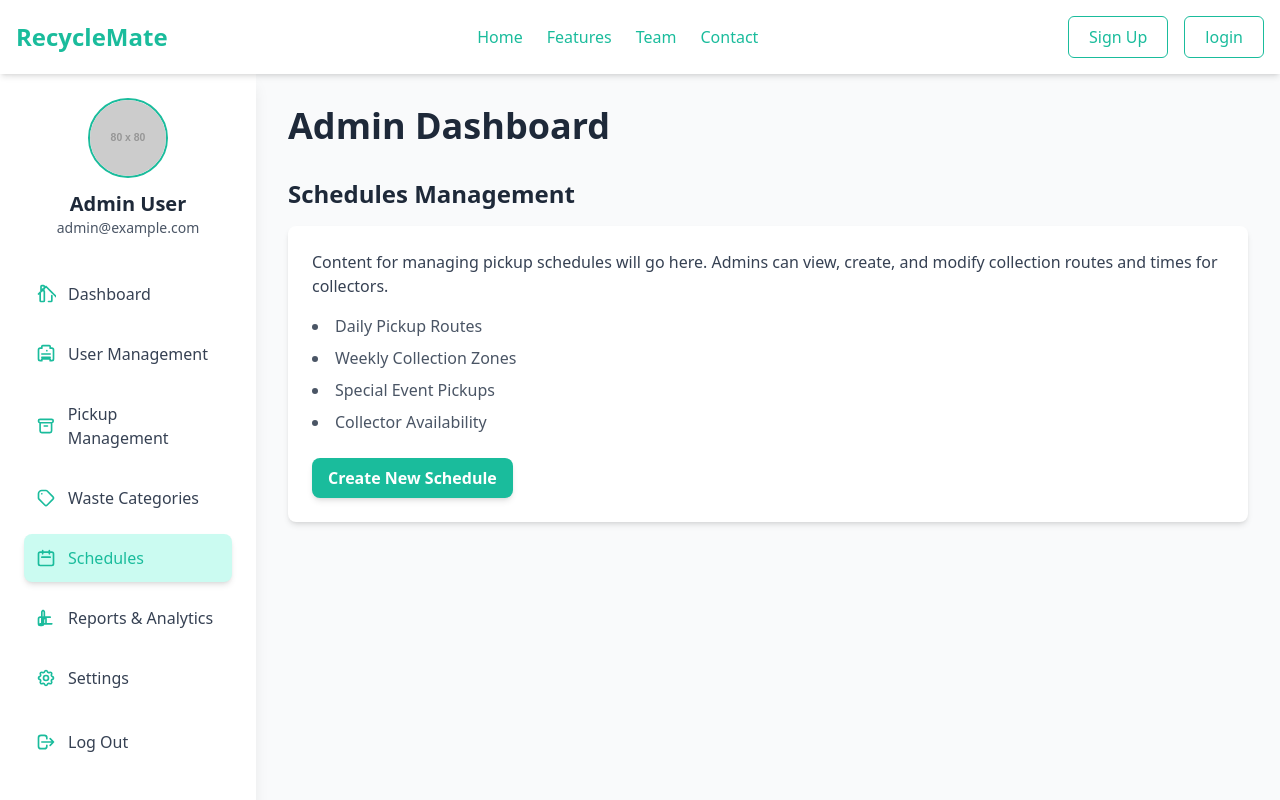
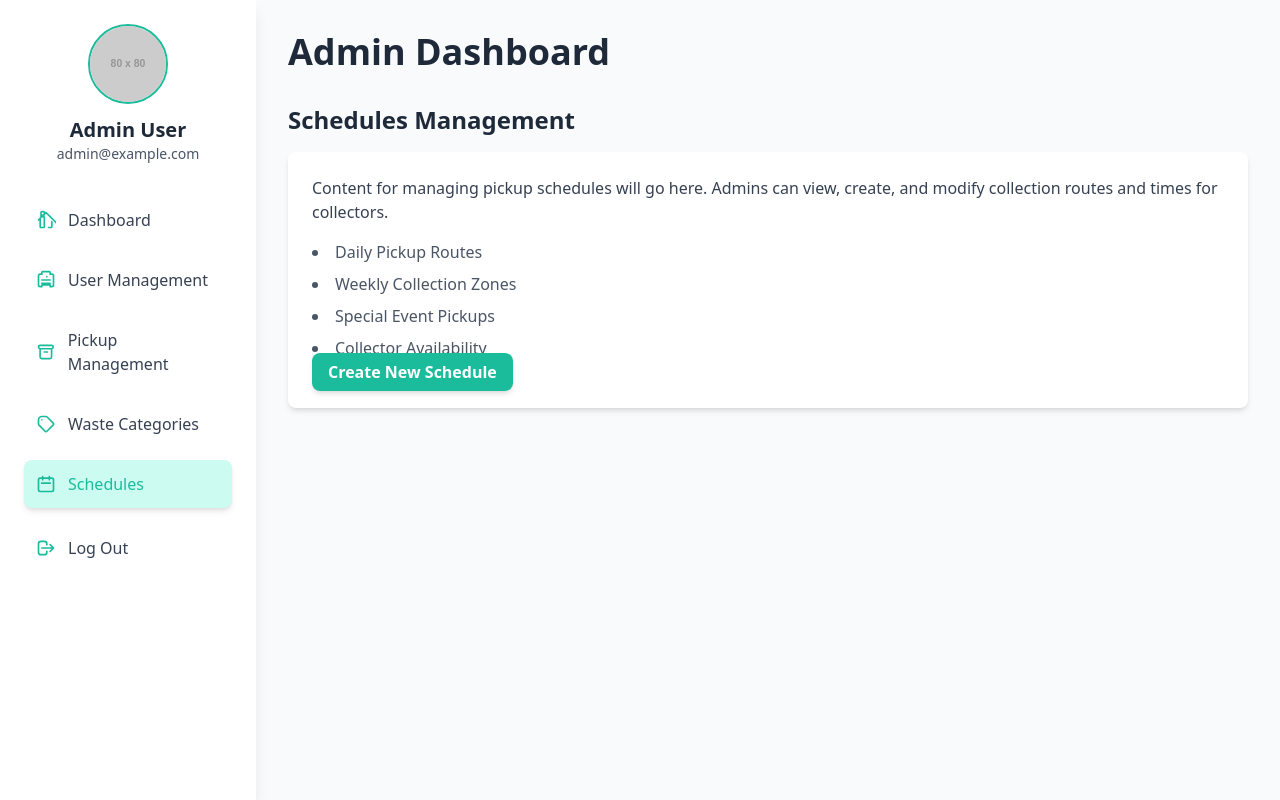
Before and after one commit to BugSlayersC5/Recycle-Mate, a React (Vite) app: page /admin-dashboard in a window 1280 px wide. Both pictures are taken after a click on the button "Schedules". Shown: the top 800 px of the page. Built offline with nearby package versions, Linux system fonts and the light colour scheme.

Commit message:
updated the dashboards

```diff
--- a/src/pages/AdminDashboard.jsx
+++ b/src/pages/AdminDashboard.jsx
@@ -223,7 +223,7 @@ export default function AdminDashboard() {
   return (
     <div className="min-h-screen flex flex-col font-inter bg-gray-50">
       {/* Navbar */}
-      <Navbar />
+      {/* <Navbar /> */}
 
       <div className="flex flex-1">
         {/* Sidebar */}
@@ -286,7 +286,7 @@ export default function AdminDashboard() {
                   Schedules
                 </button>
               </li>
-              <li>
+              {/* <li>
                 <button
                   onClick={() => setActiveSection('reports')}
                   className={`flex items-center p-3 rounded-lg w-full text-left transition-colors duration-200
@@ -295,8 +295,8 @@ export default function AdminDashboard() {
                   <svg className="w-5 h-5 mr-3 text-[#1ABC9C]" fill="none" stroke="currentColor" viewBox="0 0 24 24" xmlns="http://www.w3.org/2000/svg"><path strokeLinecap="round" strokeLinejoin="round" strokeWidth="2" d="M9 19v-6a2 2 0 00-2-2H5a2 2 0 00-2 2v6a2 2 0 002 2h2a2 2 0 002-2zm0 0h7m-7 0H5m7 0h7m-7 0v-6a2 2 0 00-2-2H9a2 2 0 00-2 2v6m3-6V5a2 2 0 00-2-2H9a2 2 0 00-2 2v6m3 0V5a2 2 0 00-2-2H9a2 2 0 00-2 2v6m3 0h7m-7 0h7m-7 0v-6a2 2 0 00-2-2H9a2 2 0 00-2 2v6m3 0V5a2 2 0 00-2-2H9a2 2 0 00-2 2v6m3 0h7m-7 0h7m-7 0v-6a2 2 0 00-2-2H9a2 2 0 00-2 2v6"></path></svg>
                   Reports & Analytics
                 </button>
-              </li>
-              <li>
+              </li> */}
+              {/* <li>
                 <button
                   onClick={() => setActiveSection('settings')}
                   className={`flex items-center p-3 rounded-lg w-full text-left transition-colors duration-200
@@ -305,7 +305,7 @@ export default function AdminDashboard() {
                   <svg className="w-5 h-5 mr-3 text-[#1ABC9C]" fill="none" stroke="currentColor" viewBox="0 0 24 24" xmlns="http://www.w3.org/2000/svg"><path strokeLinecap="round" strokeLinejoin="round" strokeWidth="2" d="M10.325 4.317c.426-1.756 2.924-1.756 3.35 0a1.724 1.724 0 002.573 1.066c1.543-.94 3.31.826 2.37 2.37a1.724 1.724 0 001.065 2.572c1.756.426 1.756 2.924 0 3.35a1.724 1.724 0 00-1.066 2.573c.94 1.543-.826 3.31-2.37 2.37a1.724 1.724 0 00-2.572 1.065c-.426 1.756-2.924 1.756-3.35 0a1.724 1.724 0 00-2.573-1.066c-1.543.94-3.31-.826-2.37-2.37a1.724 1.724 0 00-1.065-2.572c-1.756-.426-1.756-2.924 0-3.35a1.724 1.724 0 001.066-2.573c-.94-1.543.826-3.31 2.37-2.37.996.608 2.296.07 2.572-1.065z"></path><path strokeLinecap="round" strokeLinejoin="round" strokeWidth="2" d="M15 12a3 3 0 11-6 0 3 3 0 016 0z"></path></svg>
                   Settings
                 </button>
-              </li>
+              </li> */}
               <li>
                 <button
                   onClick={() => { navigate('/login'); }} // Redirect to login page
@@ -589,9 +589,9 @@ export default function AdminDashboard() {
                   <li>Compost (Food scraps, Yard waste)</li>
                   <li>Hazardous (Batteries, Electronics, Chemicals)</li>
                 </ul>
-                <button className="bg-[#1ABC9C] hover:bg-teal-600 text-white font-semibold py-2 px-4 rounded-lg shadow-md transition-colors duration-300 mt-6">
+                {/* <Link to={'/schedule-pickup'} className="bg-[#1ABC9C] hover:bg-teal-600 text-white font-semibold py-2 px-4 rounded-lg shadow-md transition-colors duration-300 mt-6">
                   Add New Category
-                </button>
+                </Link> */}
               </div>
             </section>
           )}
@@ -607,9 +607,9 @@ export default function AdminDashboard() {
                   <li>Special Event Pickups</li>
                   <li>Collector Availability</li>
                 </ul>
-                <button className="bg-[#1ABC9C] hover:bg-teal-600 text-white font-semibold py-2 px-4 rounded-lg shadow-md transition-colors duration-300 mt-6">
+                <Link to= {'/schedule-pickup'} className="bg-[#1ABC9C] hover:bg-teal-600 text-white font-semibold py-2 px-4 rounded-lg shadow-md transition-colors duration-300 mt-6">
                   Create New Schedule
-                </button>
+                </Link>
               </div>
             </section>
           )}
--- a/src/pages/CollectorDashboard.jsx
+++ b/src/pages/CollectorDashboard.jsx
@@ -296,7 +296,7 @@ export default function CollectorDashboard() {
   return (
     <div className="min-h-screen flex flex-col font-inter bg-gray-50">
       {/* Navbar */}
-      <Navbar />
+      {/* <Navbar /> */}
 
       <div className="flex flex-1">
         {/* Sidebar */}
--- a/src/pages/UserDashboard.jsx
+++ b/src/pages/UserDashboard.jsx
@@ -263,7 +263,7 @@ export default function UserDashboard() {
   return (
     <div className="min-h-screen flex flex-col font-inter bg-gray-50">
       {/* Navbar */}
-      <Navbar />
+      {/* <Navbar /> */}
 
       <div className="flex flex-1">
         {/* Sidebar */}
```
